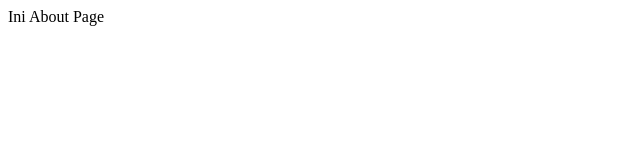
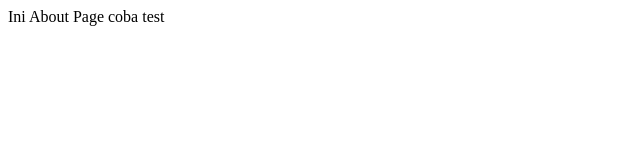
Before and after one commit to indrapurnamaa/testing, a plain HTML site: page about.html in a window 1280 px wide. Shown: the full height of the page, 0-640 px from the left. Drawn offline with Linux system fonts and the light colour scheme.

Commit message:
Ubah about

```diff
--- a/about.html
+++ b/about.html
@@ -6,6 +6,6 @@
     <title>Document</title>
 </head>
 <body>
-    Ini About Page
+    Ini About Page coba test
 </body>
 </html>
```
